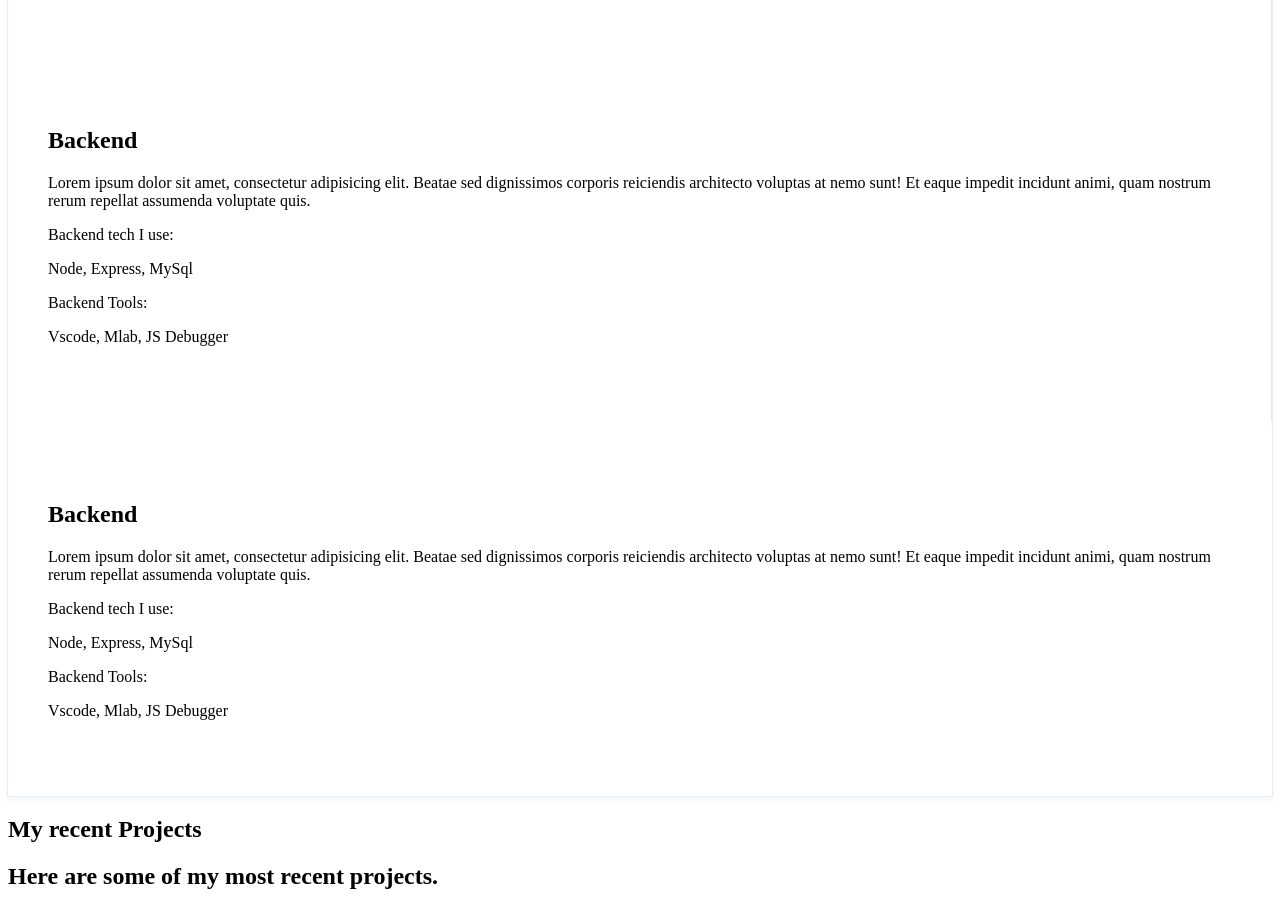
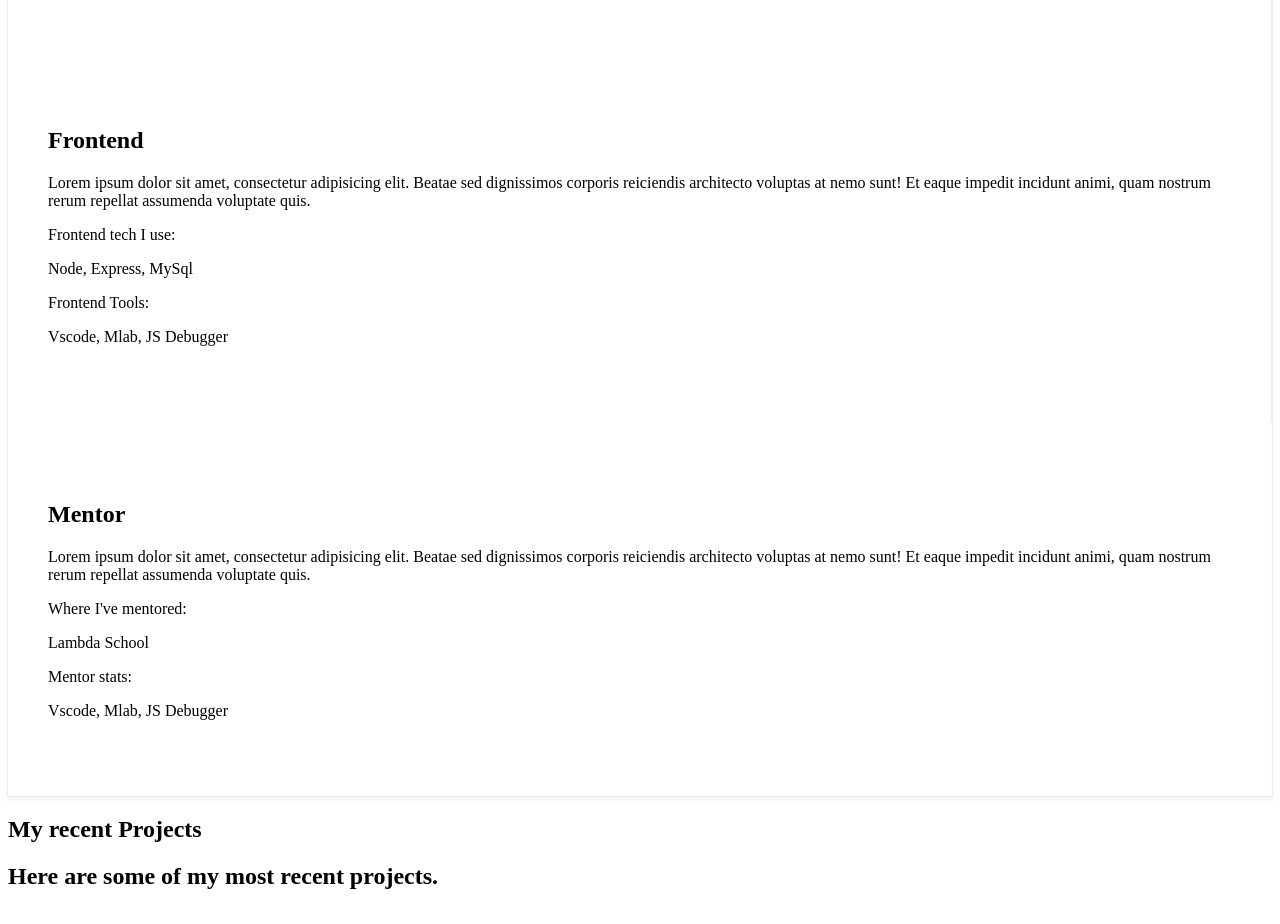
Before and after one commit to ely-alamillo/thoughtsonpaper.dev, a Gatsby site: page / in a window 1280 px wide. Shown: the part 780-1704 px from the top of the page. Built offline with nearby package versions, Linux system fonts and the light colour scheme; Gatsby itself is replaced by a stand-in of ours.

Commit message:
fixed data

```diff
--- a/src/components/skills.js
+++ b/src/components/skills.js
@@ -25,7 +25,7 @@ const Skills = () => (
               <p>Vscode, Mlab, JS Debugger</p>
             </div>
             <div className="column skills-section">
-              <h1>Backend</h1>
+              <h1>Frontend</h1>
               <p>
                 Lorem ipsum dolor sit amet, consectetur adipisicing elit. Beatae
                 sed dignissimos corporis reiciendis architecto voluptas at nemo
@@ -33,16 +33,16 @@ const Skills = () => (
                 repellat assumenda voluptate quis.
               </p>
               <p className="has-text-weight-semibold has-text-link">
-                Backend tech I use:
+                Frontend tech I use:
               </p>
               <p>Node, Express, MySql</p>
               <p className="has-text-weight-semibold has-text-link">
-                Backend Tools:
+                Frontend Tools:
               </p>
               <p>Vscode, Mlab, JS Debugger</p>
             </div>
             <div className="column skills-section last">
-              <h1>Backend</h1>
+              <h1>Mentor</h1>
               <p>
                 Lorem ipsum dolor sit amet, consectetur adipisicing elit. Beatae
                 sed dignissimos corporis reiciendis architecto voluptas at nemo
@@ -50,11 +50,11 @@ const Skills = () => (
                 repellat assumenda voluptate quis.
               </p>
               <p className="has-text-weight-semibold has-text-link">
-                Backend tech I use:
+                Where I've mentored:
               </p>
-              <p>Node, Express, MySql</p>
+              <p>Lambda School</p>
               <p className="has-text-weight-semibold has-text-link">
-                Backend Tools:
+                Mentor stats:
               </p>
               <p>Vscode, Mlab, JS Debugger</p>
             </div>
```
